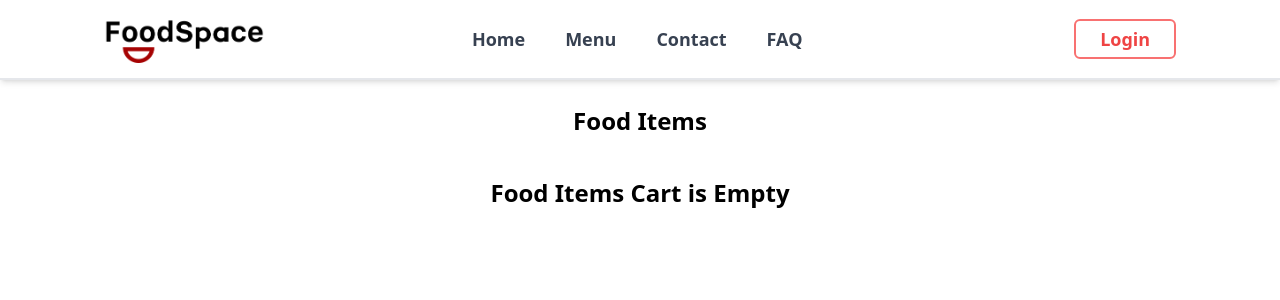
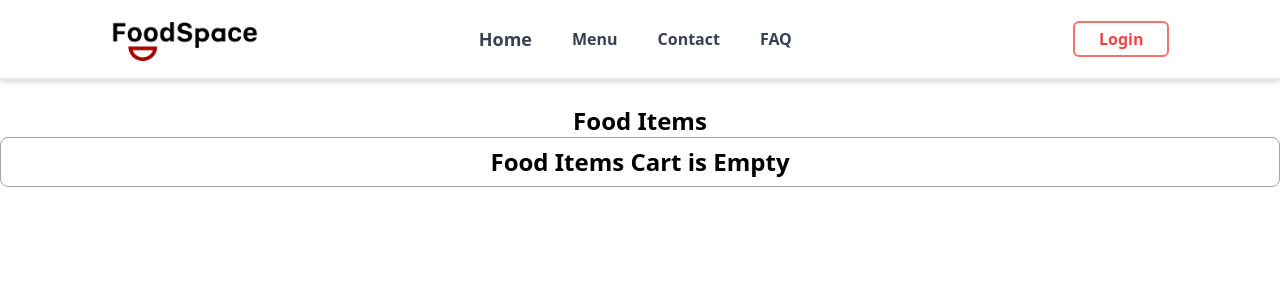
Before and after one commit to favour5678/FoodSpace, a React (Vite) app: page /heroPage/storeCart in a window 1280 px wide. Shown: the top 300 px of the page. Built offline with nearby package versions, Linux system fonts and the light colour scheme; some icons are missing.

Commit message:
made changes to the navbar section & still working on the cart section

```diff
--- a/src/components/Navbar.jsx
+++ b/src/components/Navbar.jsx
@@ -17,20 +17,20 @@ const Navbar = () => {
     <div className='container max-w-full fixed z-50'>
         <div className='sm:hidden md:h-20 md:flex md:justify-around md:items-center bg-white border-b-2 shadow-md'>
             <div>
-                <img src={foodspace} alt="foodspace logo" className='h-12 hidden md:inline-block'/>
+                <img src={foodspace} alt="foodspace logo" className='h-11 hidden md:inline-block'/>
             </div>
             <div className='space-x-10 hidden md:flex items-center'>
                 <Link to={'/heroPage'} className='text-lg text-gray-700 font-semibold hover:text-gray-500 outline-none'>Home</Link>
-                <Link className='text-lg text-gray-700 font-semibold hover:text-gray-500 outline-none'>Menu</Link>
-                <Link className='text-lg text-gray-700 font-semibold hover:text-gray-500 outline-none'>Contact</Link>
-                <Link className='text-lg text-gray-700 font-semibold hover:text-gray-500 uppercase outline-none'>Faq</Link>
+                <Link className='text-base text-gray-700 font-semibold hover:text-gray-500 outline-none'>Menu</Link>
+                <Link className='text-base text-gray-700 font-semibold hover:text-gray-500 outline-none'>Contact</Link>
+                <Link className='text-base text-gray-700 font-semibold hover:text-gray-500 uppercase outline-none'>Faq</Link>
                 <Link to={'storeCart'} className='flex'>
-                    <FaCartShopping className='text-2xl text-gray-700 font-semibold hover:text-gray-500 uppercase outline-none' />
+                    <FaCartShopping className='text-xl text-gray-700 font-semibold hover:text-gray-500 uppercase outline-none' />
                     <p className='font-semibold'></p>
                 </Link>
             </div>
             <Link className='border-2 border-red-400 px-6 py-1 rounded-md hover:bg-red-100 hidden md:inline-block outline-none'>
-                <div className='text-lg text-red-500 hover:text-red-600 font-semibold'>Login</div>
+                <div className='text-base text-red-500 hover:text-red-600 font-semibold'>Login</div>
             </Link>
         </div>
 
--- a/src/pages/Cart.jsx
+++ b/src/pages/Cart.jsx
@@ -13,7 +13,47 @@ const Cart = () => {
       <Navbar />
       <div className='pt-[105px]'>
         <h1 className='text-center text-2xl font-bold'>Food Items</h1>
-        <div className='container mx-auto mt-10 w-4/5 space-y-5'>
+        <table className='container mx-auto table-fixed border-separate border-spacing-2 border rounded-lg border-gray-400 '>
+          {items.map((item, index) => {
+            if(cartItems[item.id] !== 0) {
+              return (
+                <tr key={index} className=''>
+                    <td>
+                      <img src={item.image} alt={item.name} className='w-48 h-40 rounded-lg object-cover'/>
+                    </td>
+                    <td className='text-lg font-semibold'>{item.name}</td>
+                    <td className='font-semibold'>{item.category }</td>
+                    <td className='font-semibold tracking-wide'>#{item.price}</td>
+                    <td className=''>
+                      <button onClick={() => removeFromCart(item.id)} className='bg-gray-400 px-[6px] w-[19px] rounded-sm font-semibold'>-</button>
+                      <input onChange={e => updateItemCartAmount((e.target.value), item.id)} type="number" className='w-1/4 outline-none border rounded text-center' value={cartItems[item.id]}/>
+                      <button onClick={() => addToCart(item.id)} className='bg-gray-400 px-[4px] text-center rounded-sm font-semibold'>+</button>
+                    </td>
+                </tr>
+              )
+            }
+          })}
+          {totalAmount > 0 ?
+            <main className='mt-2'>
+              <div className='border-t border-black w-[100%'></div>
+              <div>
+                <p className='font-semibold mb-1'>SubTotal: #{totalAmount}</p>
+                <Link to={'/heroPage'} className='bg-gray-800 px-2 py-1 rounded text-white text-sm'>
+                  <button>Continue Shopping</button>
+                </Link>
+              </div>
+            </main>
+        : <h1 className='text-center text-2xl font-bold'>Food Items Cart is Empty</h1>}
+        </table>
+      </div>
+    </section>
+  )
+}
+
+export default Cart;
+
+
+{/* <div className='container mx-auto mt-10 w-4/5 space-y-5'>
           {items.map((item, index) => {
             if(cartItems[item.id] !== 0) {
               return (
@@ -42,10 +82,4 @@ const Cart = () => {
               </div>
             </main>
         : <h1 className='text-center text-2xl font-bold'>Food Items Cart is Empty</h1>}
-        </div>
-      </div>
-    </section>
-  )
-}
-
-export default Cart;
+        </div> */}
```
